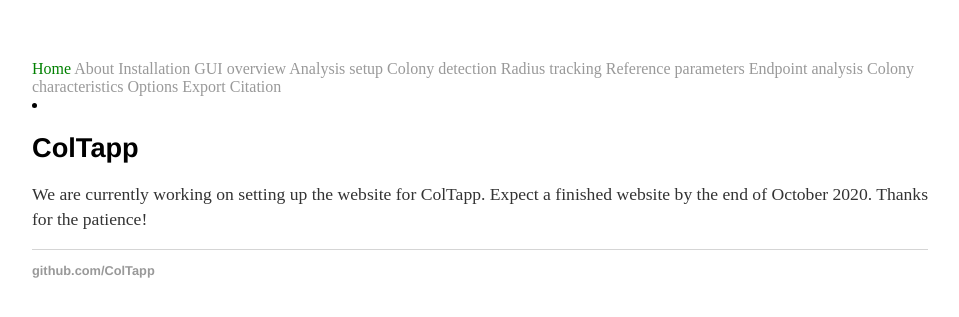
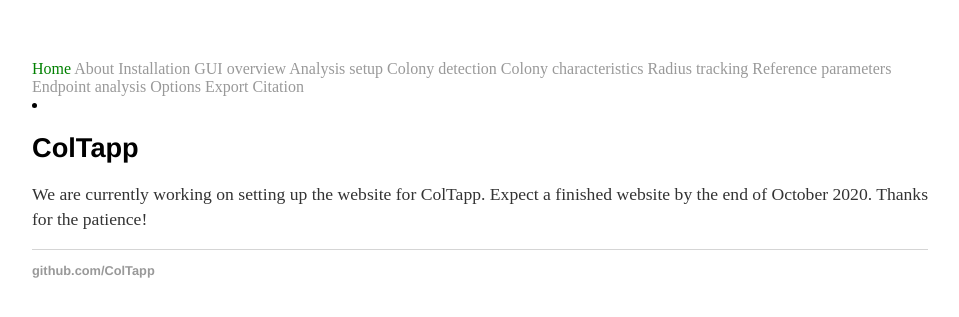
Before and after one commit to ColTapp/ColTapp.github.io, a Jekyll site: the page built from index.md, in a window 1280 px wide. Shown: the top 317 px of the page, without its empty margins (160-1119 px from the left). Built offline with Jekyll 4.4.1, drawn with Linux system fonts in a browser that asks for light colours; part of the change alters nothing that is shown.

```diff
--- a/_data/navigation.yml
+++ b/_data/navigation.yml
@@ -10,14 +10,14 @@
   link: /setup.html
 - name: Colony detection
   link: /detect.html
+- name: Colony characteristics
+  link: /characteristics.html
 - name: Radius tracking
   link: /timelapse.html
 - name: Reference parameters
   link: /refparam.html
 - name: Endpoint analysis
   link: /endpoint.html
-- name: Colony characteristics
-  link: /characteristics.html
 - name: Options
   link: /options.html
 - name: Export
```
